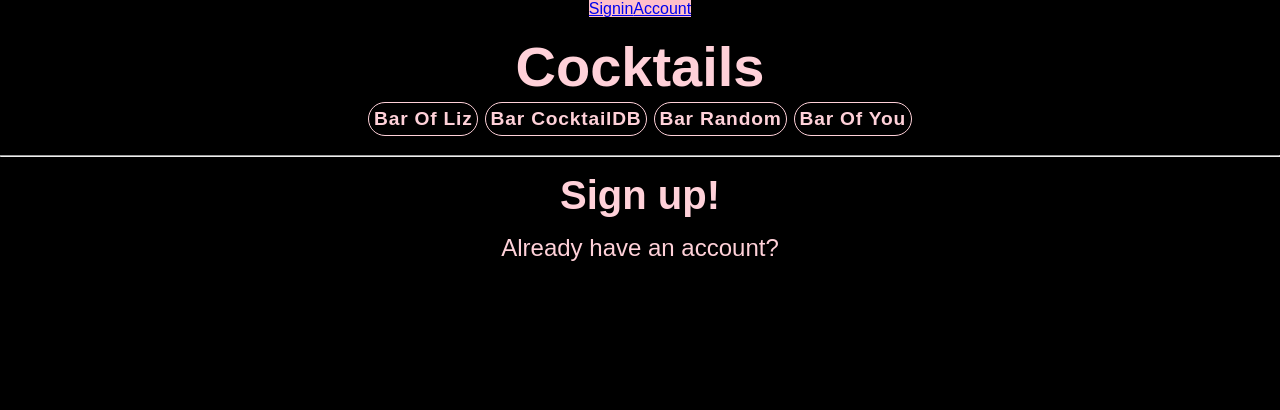
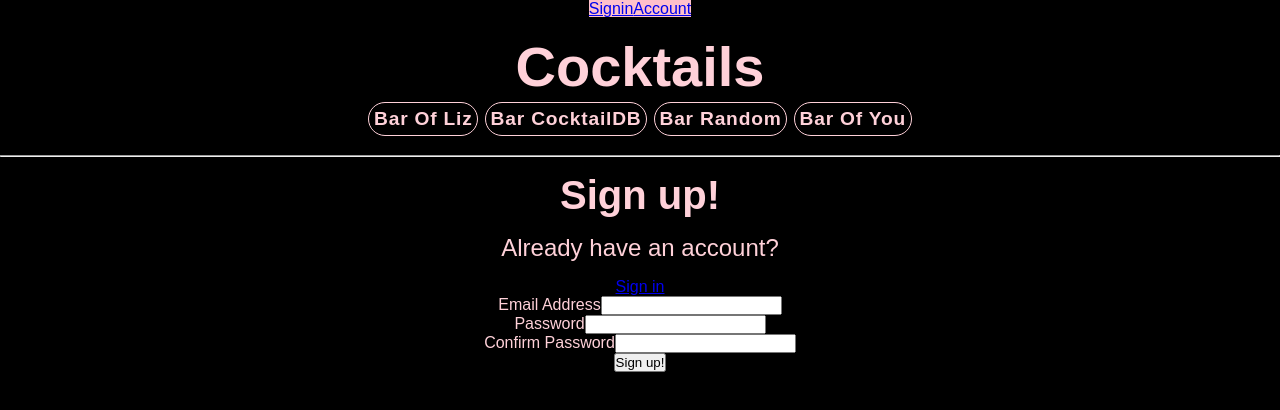
Before and after one commit to ESedrak/cocktail-list, a React (Create React App) app: page /Signup in a window 1280 px wide. Shown: the top 410 px of the page. Built offline with nearby package versions, Linux system fonts and the light colour scheme; a web font is replaced by a local one.

Commit message:
basic structure of form complete

```diff
--- a/src/components/account/Signin.jsx
+++ b/src/components/account/Signin.jsx
@@ -1,8 +1,13 @@
+import { useRef } from "react";
 import { Link, useNavigate } from "react-router-dom";
 import headerDetails from "../../library/headerDetails";
 import Header from "../Header/Header";
 
 function Signin() {
+	const emailRef = useRef();
+	const passwordRef = useRef();
+	const passwordConfirmRef = useRef();
+
 	return (
 		<div className="Signin">
 			<Header header={headerDetails.account.signin} />
@@ -10,11 +15,15 @@ function Signin() {
 			<form>
 				<div>
 					<label>Email Address</label>
-					<input type="email" />
+					<input type="email" ref={emailRef} />
 				</div>
 				<div>
 					<label>Password</label>
-					<input type="password" />
+					<input type="password" ref={passwordRef} />
+				</div>
+				<div>
+					<label>Confirm Password</label>
+					<input type="password" ref={passwordConfirmRef} />
 				</div>
 			</form>
 		</div>
--- a/src/components/account/Signup.jsx
+++ b/src/components/account/Signup.jsx
@@ -1,10 +1,32 @@
+import { useRef } from "react";
+import { Link, useNavigate } from "react-router-dom";
 import headerDetails from "../../library/headerDetails";
 import Header from "../Header/Header";
 
 function Signup() {
+	const emailRef = useRef();
+	const passwordRef = useRef();
+	const passwordConfirmRef = useRef();
+
 	return (
 		<div className="Signup">
 			<Header header={headerDetails.account.signup} />
+			<Link to="./Signin"> Sign in</Link>
+			<form>
+				<div>
+					<label>Email Address</label>
+					<input type="email" ref={emailRef} />
+				</div>
+				<div>
+					<label>Password</label>
+					<input type="password" ref={passwordRef} />
+				</div>
+				<div>
+					<label>Confirm Password</label>
+					<input type="password" ref={passwordConfirmRef} />
+				</div>
+				<button>Sign up!</button>
+			</form>
 		</div>
 	);
 }
```
